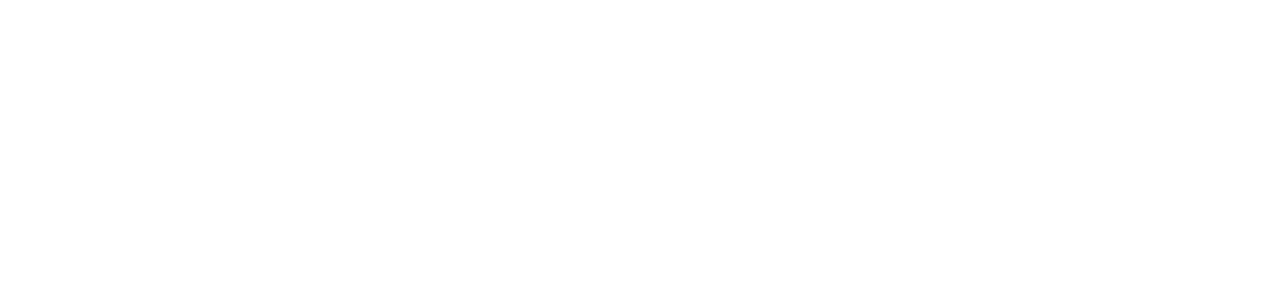
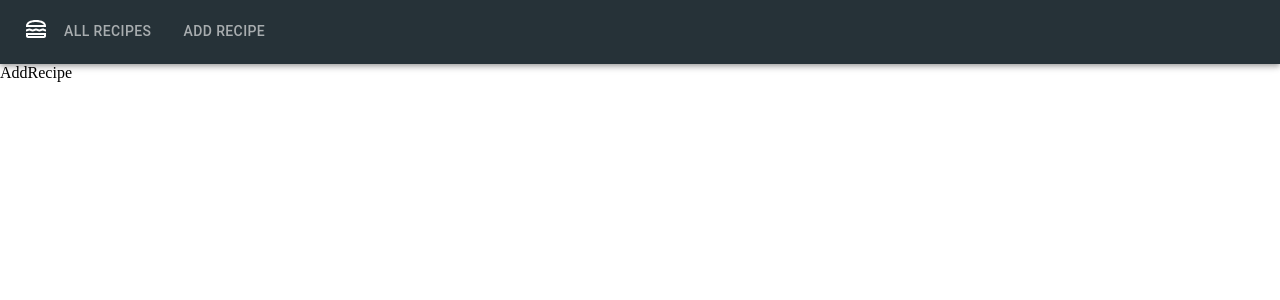
Before and after one commit to avishkaindula/recipe-entry-test-project, a React (Create React App) app in the folder frontend/: page /add in a window 1280 px wide. Shown: the top 300 px of the page. Built offline with nearby package versions, Linux system fonts and the light colour scheme.

Commit message:
creating the routes

```diff
--- a/frontend/src/App.js
+++ b/frontend/src/App.js
@@ -1,5 +1,25 @@
+import React from "react";
+import Header from "./components/Header";
+import { Route, Routes } from "react-router-dom";
+import Recipes from "./components/Recipe/Recipes";
+import AddRecipe from "./components/AddRecipe";
+import ViewRecipe from "./components/ViewRecipe";
+
 function App() {
-  return <div></div>;
+  return (
+    <React.Fragment>
+      <header>
+        <Header />
+      </header>
+      <main>
+        <Routes>
+          <Route path="/" element={<Recipes />} exact />
+          <Route path="/add" element={<AddRecipe />} exact />
+          <Route path="/view" element={<ViewRecipe />} exact />
+        </Routes>
+      </main>
+    </React.Fragment>
+  );
 }
 
 export default App;
--- a/frontend/src/components/AddRecipe.js
+++ b/frontend/src/components/AddRecipe.js
@@ -0,0 +1,7 @@
+import React from "react";
+
+const AddRecipe = () => {
+  return <div>AddRecipe</div>;
+};
+
+export default AddRecipe;
--- a/frontend/src/components/Header.js
+++ b/frontend/src/components/Header.js
@@ -0,0 +1,30 @@
+import React, { useState } from "react";
+import { AppBar, Tab, Tabs, Toolbar, Typography } from "@mui/material";
+import LunchDiningOutlinedIcon from "@mui/icons-material/LunchDiningOutlined";
+import { NavLink } from "react-router-dom";
+
+const Header = () => {
+  const [value, setValue] = useState();
+  return (
+    <div>
+      <AppBar sx={{ backgroundColor: "#263238" }} position="sticky">
+        <Toolbar>
+          <Typography>
+            <LunchDiningOutlinedIcon />
+          </Typography>
+          <Tabs
+            textColor="inherit"
+            indicatorColor="primary"
+            value={value}
+            onChange={(e, val) => setValue(val)}
+          >
+            <Tab LinkComponent={NavLink} to="/" label="All Recipes" />
+            <Tab LinkComponent={NavLink} to="/add" label="Add Recipe" />
+          </Tabs>
+        </Toolbar>
+      </AppBar>
+    </div>
+  );
+};
+
+export default Header;
--- a/frontend/src/components/Recipe/Recipes.js
+++ b/frontend/src/components/Recipe/Recipes.js
@@ -0,0 +1,7 @@
+import React from "react";
+
+const Recipes = () => {
+  return <div>Recipes</div>;
+};
+
+export default Recipes;
--- /dev/null
+++ b/frontend/src/components/ViewRecipe.js
@@ -0,0 +1,7 @@
+import React from "react";
+
+const ViewRecipe = () => {
+  return <div>ViewRecipe</div>;
+};
+
+export default ViewRecipe;
--- a/frontend/src/index.js
+++ b/frontend/src/index.js
@@ -2,10 +2,13 @@ import React from "react";
 import ReactDOM from "react-dom/client";
 import "./index.css";
 import App from "./App";
+import { BrowserRouter } from "react-router-dom";
 
 const root = ReactDOM.createRoot(document.getElementById("root"));
 root.render(
-  <React.StrictMode>
-    <App />
-  </React.StrictMode>
+  <BrowserRouter>
+    <React.StrictMode>
+      <App />
+    </React.StrictMode>
+  </BrowserRouter>
 );
```
